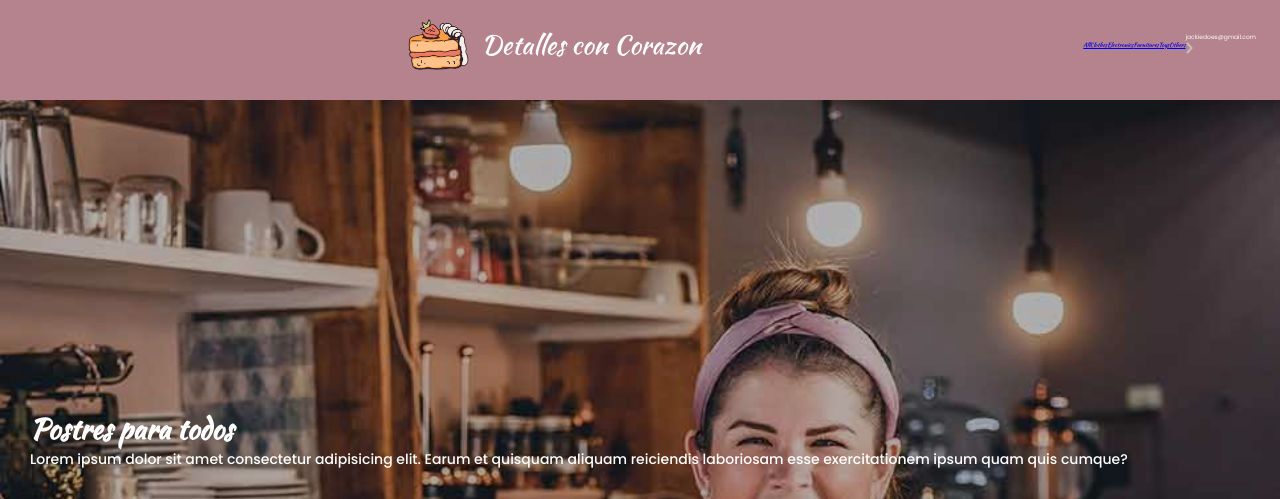
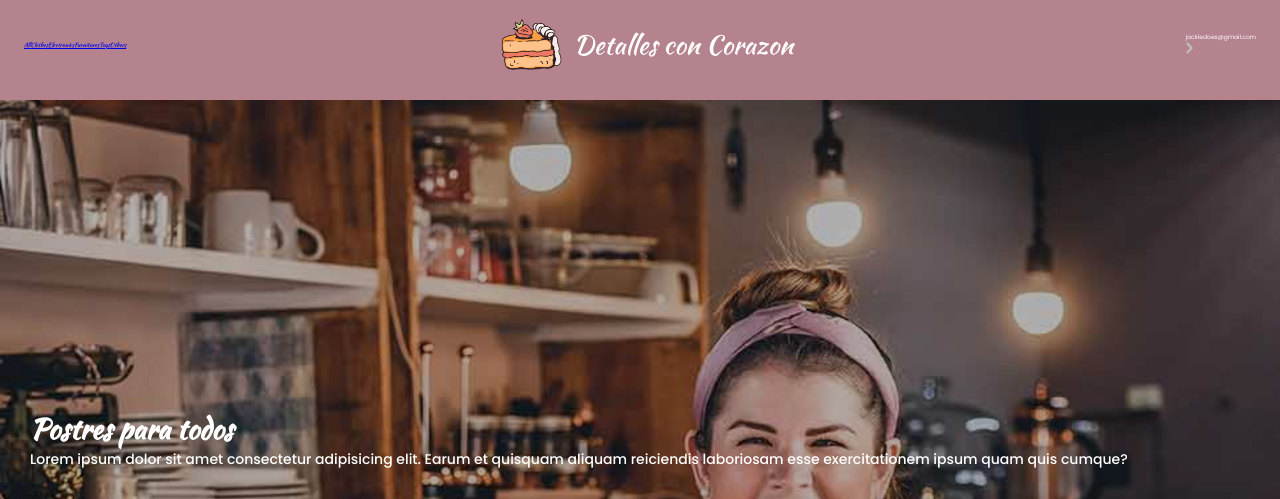
Before and after one commit to ramsceoskull/WEB, a PHP site: page / in a window 1280 px wide. Shown: the top 499 px of the page. Run offline with PHP 8.4, Linux system fonts and the light colour scheme.

Commit message:
a few styles changed

```diff
--- a/index.html
+++ b/index.html
@@ -19,6 +19,7 @@
 				<figure class="brand">
 					<img src="./icons/logo.png" alt="logo" class="logo">
 					<h1 class="logoName">Detalles con Corazon</h1>
+					<!-- <svg xmlns="http://www.w3.org/2000/svg" viewBox="0 0 448 512"><path d="M160 112c0-35.3 28.7-64 64-64s64 28.7 64 64v48H160V112zm-48 48H48c-26.5 0-48 21.5-48 48V416c0 53 43 96 96 96H352c53 0 96-43 96-96V208c0-26.5-21.5-48-48-48H336V112C336 50.1 285.9 0 224 0S112 50.1 112 112v48zm24 48a24 24 0 1 1 0 48 24 24 0 1 1 0-48zm152 24a24 24 0 1 1 48 0 24 24 0 1 1 -48 0z"/></svg> -->
 				</figure>
 				<ul>
 					<li><a href="/">All</a></li>
--- a/style.css
+++ b/style.css
@@ -64,7 +64,7 @@
 	background-color: var(--color-primary);
 }
 
-nav {
+header nav {
 	display: flex;
 	justify-content: space-between;
 	align-items: center;
@@ -80,8 +80,14 @@
 	width: 100%;
 }
 
+/* header .brand > svg {
+	height: 35px;
+	fill: var(--just-white);
+} */
+
 header .btn-menu > label {
-	margin-right: 50px;
+	margin-left: 20px;
+	rotate: 180deg;
 }
 
 .logo {
@@ -89,7 +95,7 @@
 	margin-right: 10px;
 }
 .logoName {
-	font-size: 26rem;
+	font-size: var(--title-h4);
 	font-weight: normal;
 }
 
@@ -118,14 +124,15 @@
 }
 
 .menu__content {
-	/* position: relative; */
+	position: relative;
 	width: inherit;
 	height: inherit;
 	display: flex;
 	flex-direction: column;
 	justify-content: space-between;
+	padding: 12px 24px 30px;
 	transition: all 600ms linear;
-	transform: translateX(-100%);
+	transform: translateX(100%);
 	/* transform: translateY(25%); */
 }
 
@@ -227,6 +234,7 @@
 
 .navbar-left {
 	display: flex;
+	flex-direction: row-reverse;
 	align-items: center;
 	width: inherit;
 }
@@ -235,6 +243,7 @@
 	width: 100vw;
 	height: 400px;
 	position: relative;
+	/* background-image: url('https://cdn.dribbble.com/userupload/5917176/file/original-dc2669c1cd728bb0306efebb7126498d.jpg?resize=1021x681&vertical=center'); */
 	background-image: url('./images/pasteleria-w-chef.jpg');
 	/* background-position: center; */
 	background-repeat: no-repeat;
```
